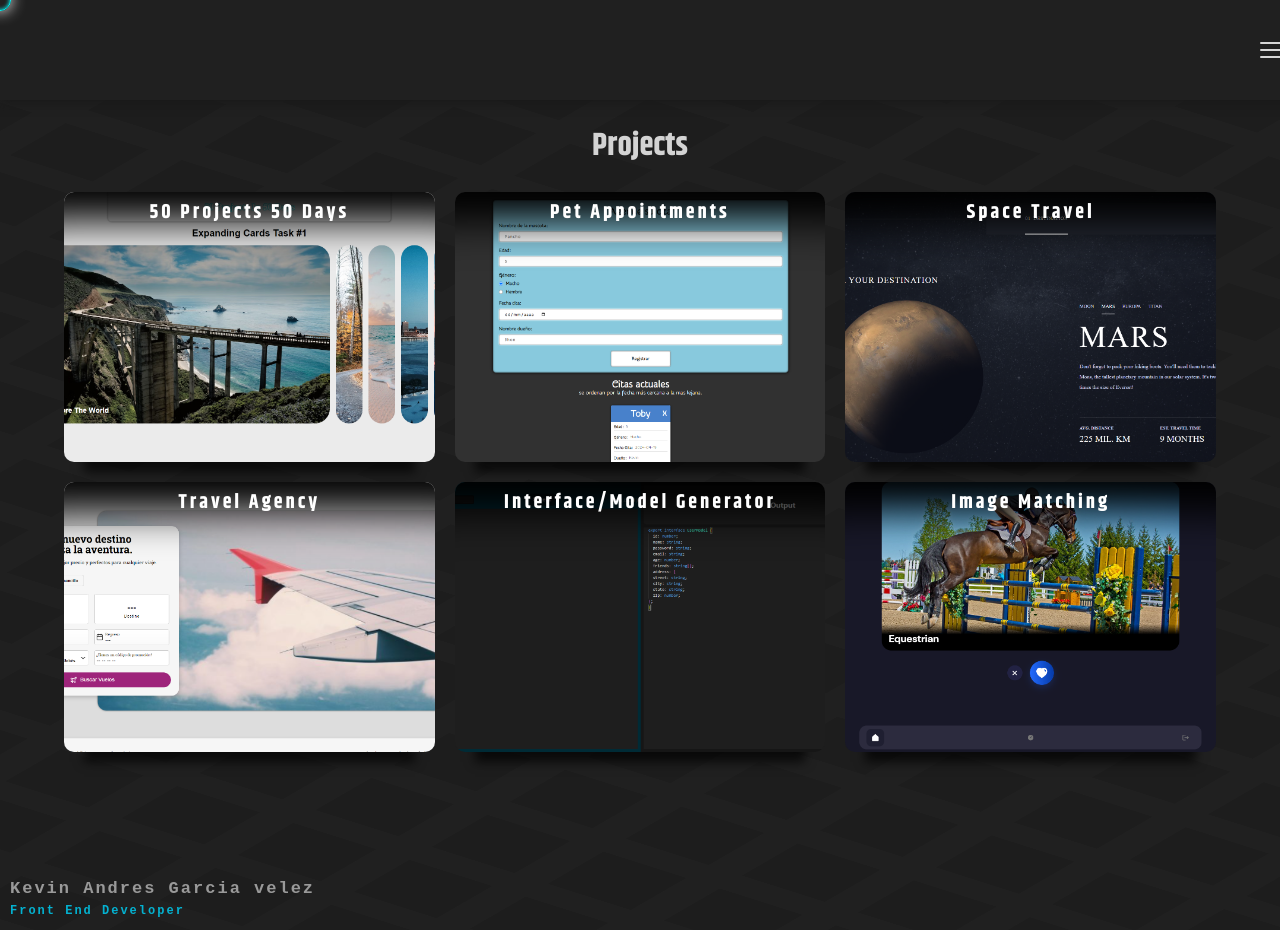
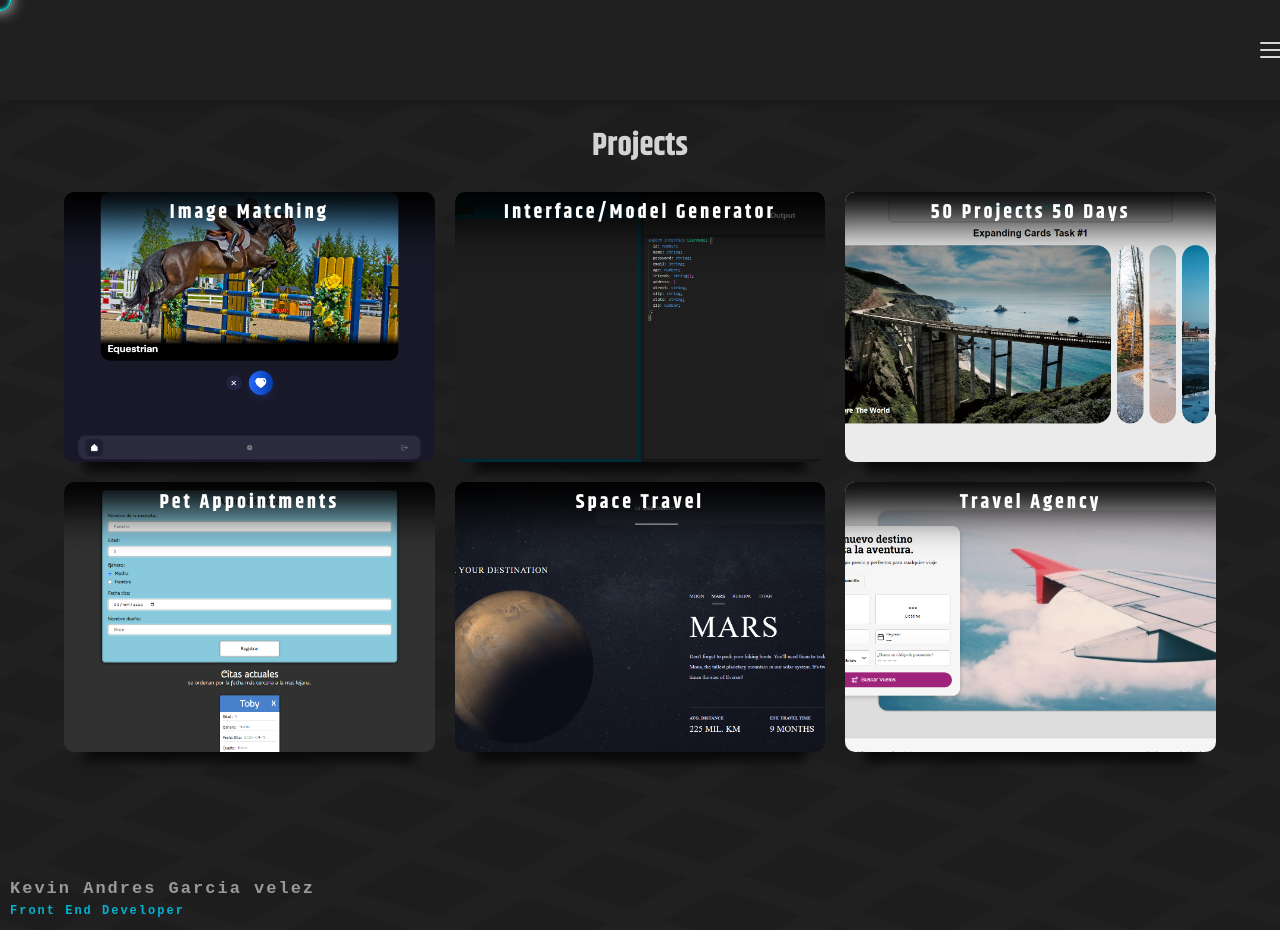
Before and after one commit to KevinAndresG/PersonalPortfolio, a React (Vite) app: page /work in a window 1280 px wide. Built offline with nearby package versions, Linux system fonts and the light colour scheme.

Commit message:
change projects order

```diff
--- a/src/Components/WorkCard/WorkCard.tsx
+++ b/src/Components/WorkCard/WorkCard.tsx
@@ -9,6 +9,18 @@ import { WorkInfo } from "../../models/LogicItems/Workinfo";
 import { FormattedMessage } from "react-intl";
 
 const worksToShowAll: WorkInfo[] = [
+  {
+    title: "Image Matching",
+    img: ImageMatch,
+    url: "https://playgreen-sports-kevin.netlify.app/home",
+    techs: ["HTML", "Syled Components", "JavaScript", "TypeScript", "React"],
+  },
+  {
+    title: "Interface/Model Generator",
+    img: TypeGenerator,
+    url: "https://kevin-garcia-typegenerator.netlify.app/",
+    techs: ["HTML", "CSS", "JavaScript", "TypeScript", "React"],
+  },
   {
     title: "50 Projects 50 Days",
     img: CincuentaP,
@@ -35,18 +47,6 @@ const worksToShowAll: WorkInfo[] = [
     img: TravelAgency,
     url: "https://kevin-garcia-travel-agency.netlify.app",
     techs: ["HTML", "CSS", "JavaScript", "TypeScript", "React"],
-  },
-  {
-    title: "Interface/Model Generator",
-    img: TypeGenerator,
-    url: "https://kevin-garcia-typegenerator.netlify.app/",
-    techs: ["HTML", "CSS", "JavaScript", "TypeScript", "React"],
-  },
-  {
-    title: "Image Matching",
-    img: ImageMatch,
-    url: "https://playgreen-sports-kevin.netlify.app/home",
-    techs: ["HTML", "Syled Components", "JavaScript", "TypeScript", "React"],
   },
 ];
 
```
